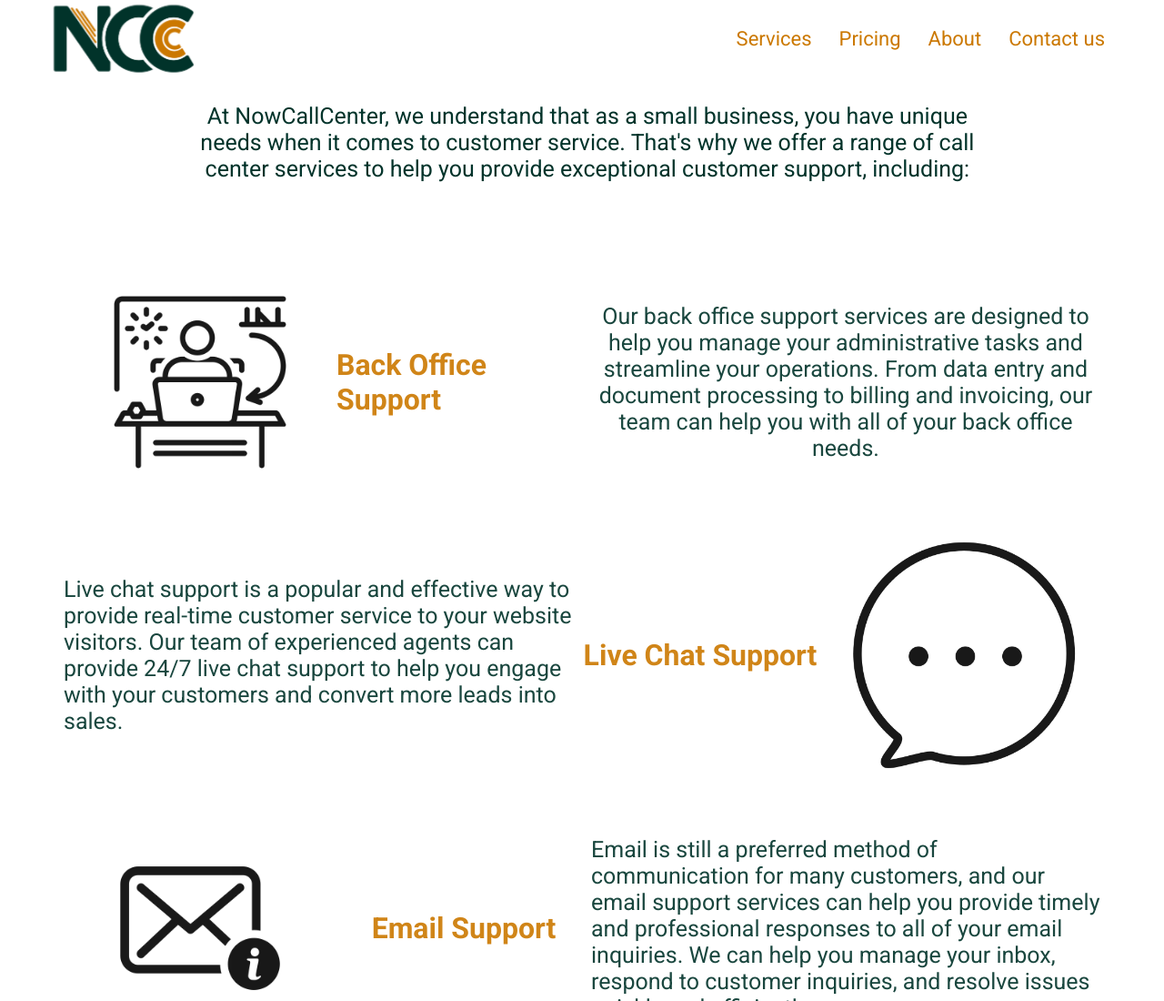
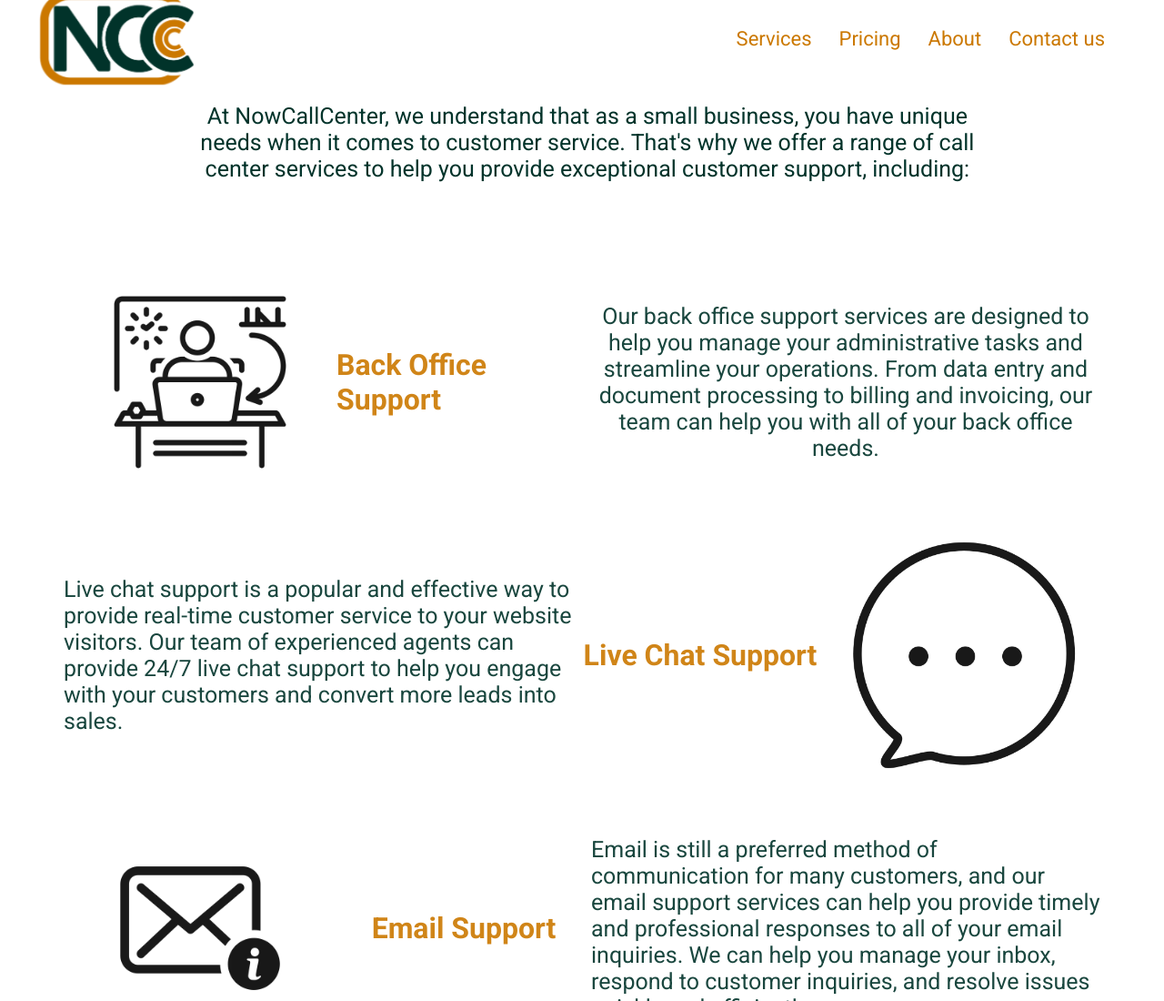
Before and after one commit to NowCallCenter/NCC, a plain HTML site: page services.html in a window 1280 px wide. Shown: the top 1100 px of the page at 91% size. Drawn offline with Linux system fonts and the light colour scheme.

Commit message:
Update services.html

```diff
--- a/services.html
+++ b/services.html
@@ -25,7 +25,7 @@
   <header class="header">
     <div class="company-name">
       <a href="https://nowcallcenter.com">
-        <img class="logo" src="logos/transplogo2.png">
+        <img class="logo" src="logos/transplogo.png">
       </a>
     </div>
 
```
